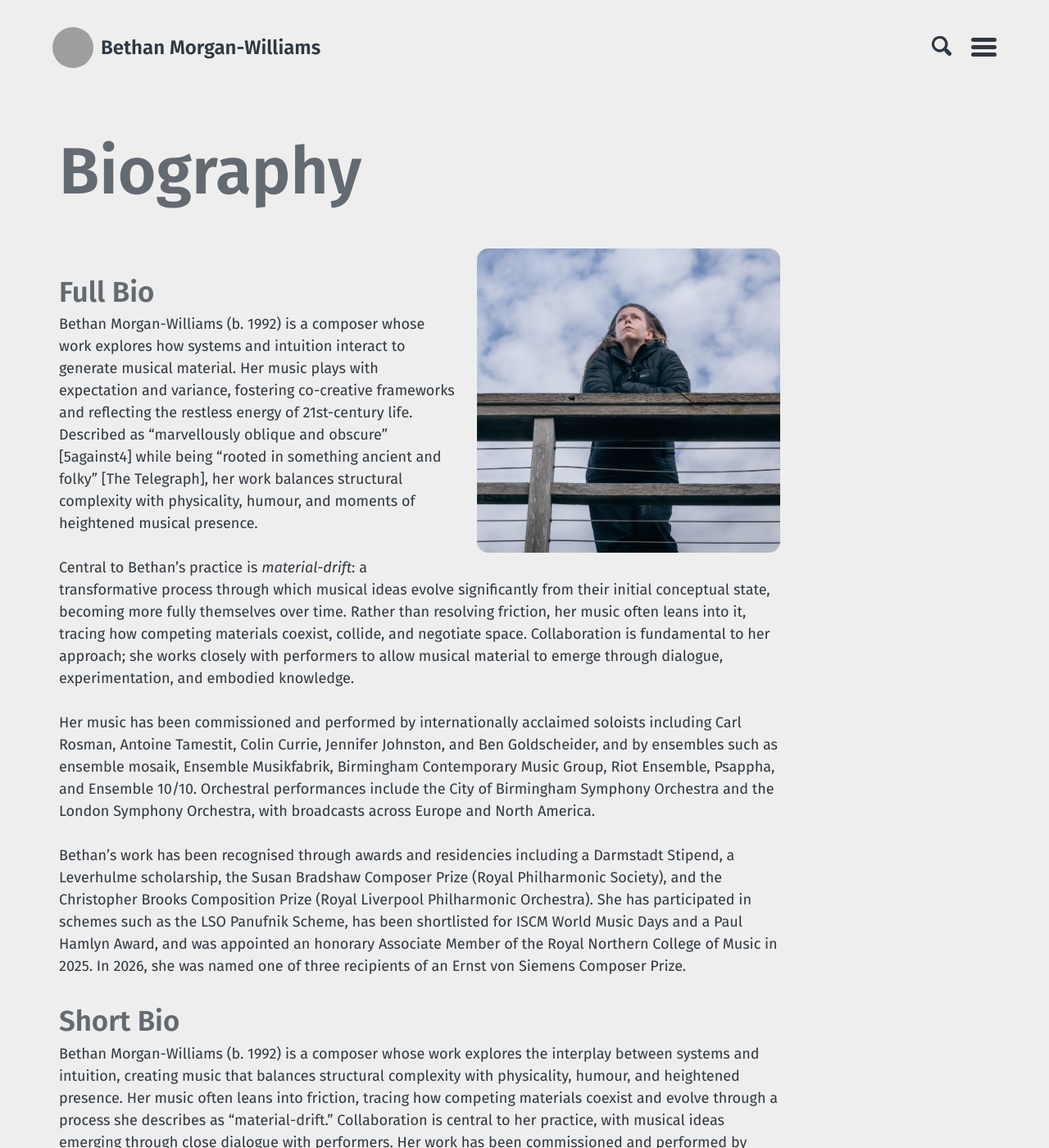
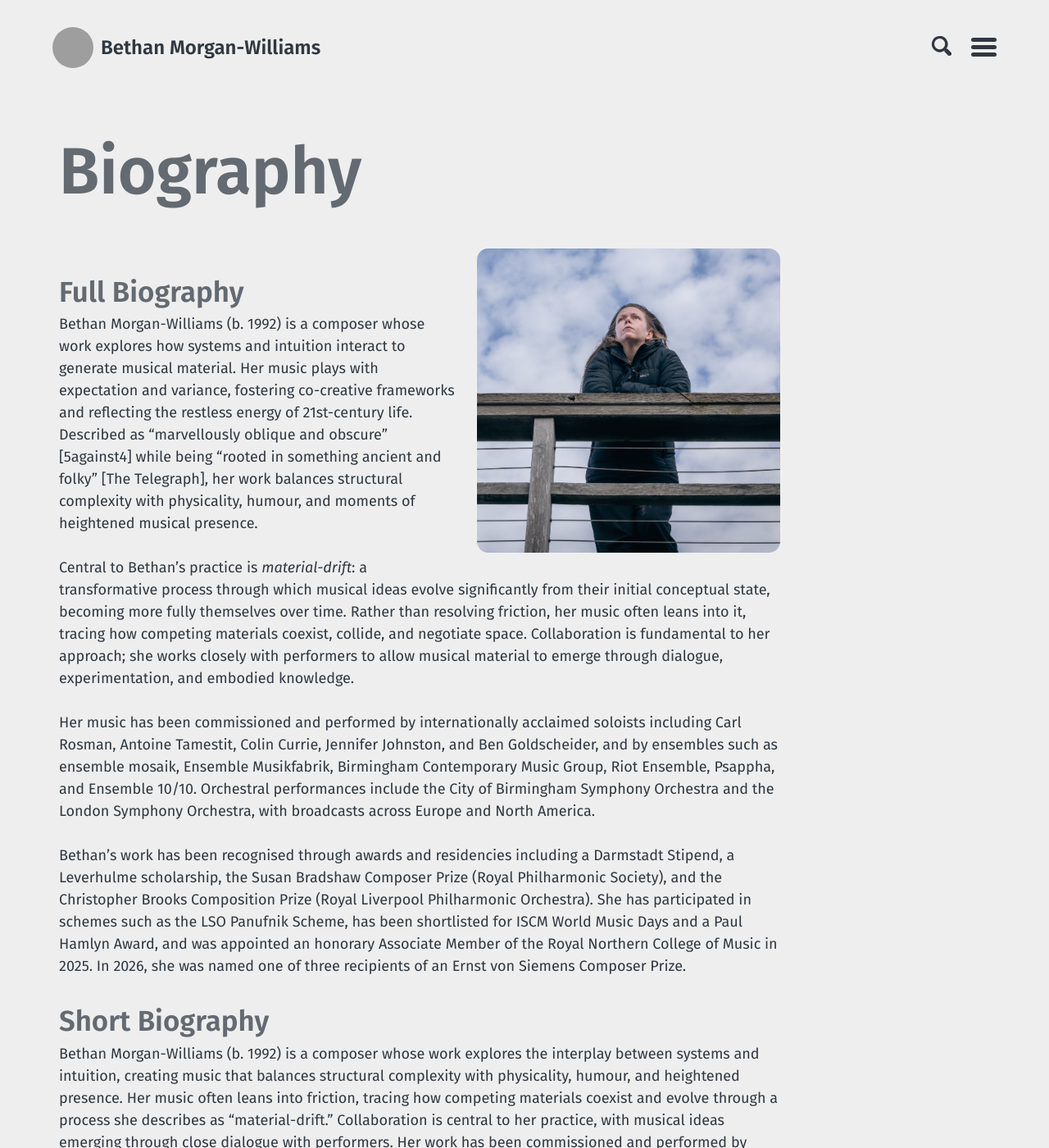
Before and after one commit to morganwilliamsb/website, a Jekyll site: the page built from biography.md, in a window 1280 px wide and 1400 px high. Shown: the whole window at 82% size. Built offline with Jekyll 4.4.1, drawn with Linux system fonts in a browser that asks for light colours; some of the changed text lies outside the part shown; grey boxes are pictures that could not be loaded.

Commit message:
Update biography sections to use 'Biography'

```diff
--- a/biography.md
+++ b/biography.md
@@ -9,7 +9,7 @@ image: /assets/images/bbridge.png
   alt="Bethan Morgan-Williams portrait"
   class="bio-portrait">
 
-## Full Bio
+## Full Biography
 
 Bethan Morgan-Williams (b. 1992) is a composer whose work explores how systems and intuition interact to generate musical material. Her music plays with expectation and variance, fostering co-creative frameworks and reflecting the restless energy of 21st-century life. Described as “marvellously oblique and obscure” [5against4] while being “rooted in something ancient and folky” [The Telegraph], her work balances structural complexity with physicality, humour, and moments of heightened musical presence.
 
@@ -19,7 +19,7 @@ Her music has been commissioned and performed by internationally acclaimed soloi
 
 Bethan’s work has been recognised through awards and residencies including a Darmstadt Stipend, a Leverhulme scholarship, the Susan Bradshaw Composer Prize (Royal Philharmonic Society), and the Christopher Brooks Composition Prize (Royal Liverpool Philharmonic Orchestra). She has participated in schemes such as the LSO Panufnik Scheme, has been shortlisted for ISCM World Music Days and a Paul Hamlyn Award, and was appointed an honorary Associate Member of the Royal Northern College of Music in 2025. In 2026, she was named one of three recipients of an Ernst von Siemens Composer Prize.
 
-## Short Bio
+## Short Biography
 
 Bethan Morgan-Williams (b. 1992) is a composer whose work explores the interplay between systems and intuition, creating music that balances structural complexity with physicality, humour, and heightened presence. Her music often leans into friction, tracing how competing materials coexist and evolve through a process she describes as “material-drift.” Collaboration is central to her practice, with musical ideas emerging through close dialogue with performers. Her work has been commissioned and performed by internationally renowned soloists, ensembles, and orchestras, and recognised through major awards, scholarships, and residencies.
 
@@ -27,7 +27,7 @@ Bethan Morgan-Williams (b. 1992) is a composer whose work explores the interplay
 
 Bethan is the current holder of the Jonathan Harvey Scholarship and is pursuing a PhD at the University of Huddersfield, researching collaborative methodologies in composition. From 2017 to 2019, Bethan pursued a Masters degree in composition at the Royal Conservatory of The Hague, where she was awarded a scholarship to study with Diderik Wagenaar, Peter Adriaansz, Calliope Tsoupaki, and Richard Barrett; she also continued her violin studies with Theodora Geraets. Her research focussed on the listeners' experience of elapsed duration during music listening. In 2010, Bethan gained a scholarship to study composition with Gary Carpenter and violin with Leland Chen at the Royal Northern College of Music. In 2001, at the age of nine, Bethan was offered a scholarship to Wells Cathedral School, one of the five specialist music schools in Great Britain, where she studied violin with Catherine Lord, viola with Philip Dukes, piano with Olena Shvetsova, and jazz piano with Dhevdhas Nair.
 
-## And Before?
+## And before?
 
 Bethan started playing the violin when she was three years old, studying with the late Derek Jackson of Kerry, Newtown. She grew up in mid-Wales playing folk music and accompanying local country dancing, and later took up piano and singing lessons. Bethan won her first solo competition, for under-16 instrumentalists, when just five years old, following this with successes at competitions across Wales, including the Under-12 and Under-15 String Solo classes at the Urdd National Eisteddfod in 2002 and 2003, and the Under-16 String Solo class at the Royal National Eisteddfod of Wales, while still only thirteen. Following on from membership of the North Powys Youth Orchestra – where she led the 2nd violin section from the age of six – and the National Children’s Orchestra from the age of seven, she was a member of the National Children’s Chamber Orchestra in 2005 and the National Youth Chamber Orchestra in 2006. Bethan made her concerto debut – with Khachaturian’s Violin Concerto in D minor – at the age of fourteen, with Kenneth Woods and the Wrexham Symphony Orchestra. Her training as a classical musician has always sat alongside her various other interests – inc. folk, jazz, electronic and contemporary music, having appeared on stage with ensembles ranging from the London Concert Orchestra to the Grammy-winning funk collective Snarky Puppy.
 
```
